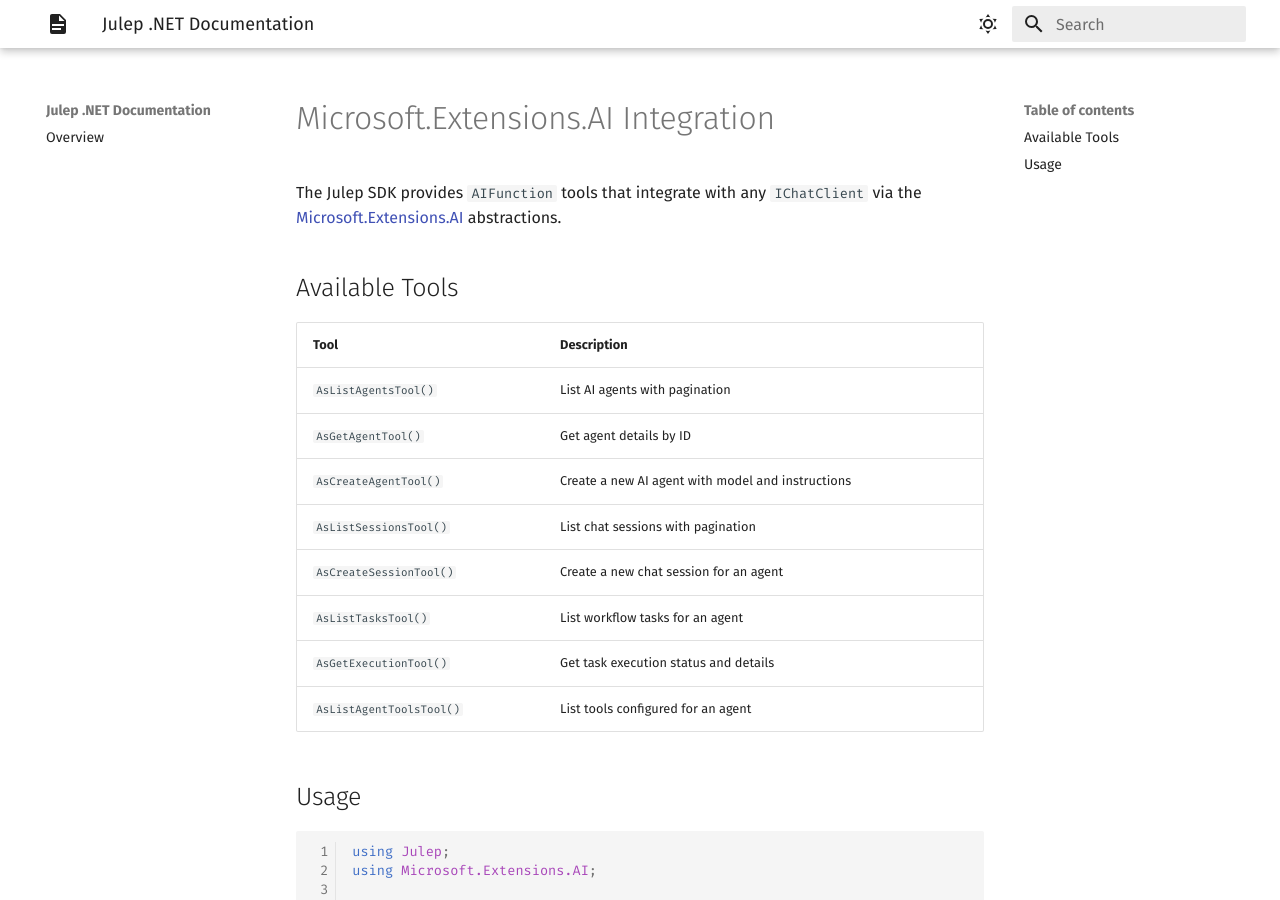
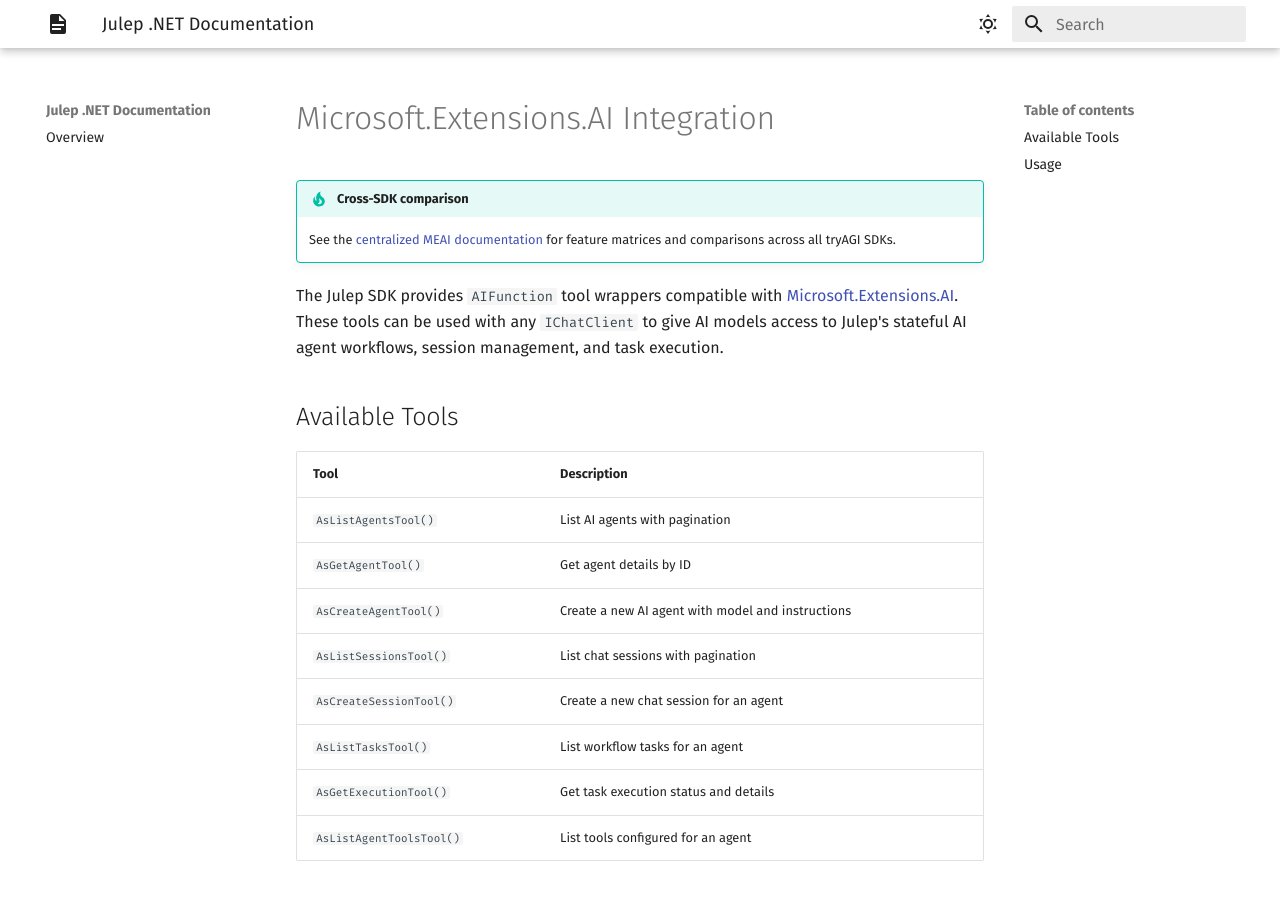
Before and after one commit to tryAGI/Julep, an MkDocs documentation site: the page built from docs/guides/meai.md, in a window 1280 px wide and 900 px high. Built offline with MkDocs 1.6.1 and Material for MkDocs 9.7.7, drawn with Linux system fonts in a browser that asks for light colours; the version menu is left out.

Commit message:
Standardize MEAI guide intro text
Co-Authored-By: Claude Opus 4.6 <noreply@anthropic.com>

```diff
--- a/docs/guides/meai.md
+++ b/docs/guides/meai.md
@@ -1,6 +1,9 @@
 # Microsoft.Extensions.AI Integration
 
-The Julep SDK provides `AIFunction` tools that integrate with any `IChatClient` via the [Microsoft.Extensions.AI](https://learn.microsoft.com/en-us/dotnet/ai/microsoft-extensions-ai) abstractions.
+!!! tip "Cross-SDK comparison"
+    See the [centralized MEAI documentation](https://tryagi.github.io/docs/meai/) for feature matrices and comparisons across all tryAGI SDKs.
+
+The Julep SDK provides `AIFunction` tool wrappers compatible with [Microsoft.Extensions.AI](https://learn.microsoft.com/en-us/dotnet/ai/microsoft-extensions-ai). These tools can be used with any `IChatClient` to give AI models access to Julep's stateful AI agent workflows, session management, and task execution.
 
 ## Available Tools
 
```
